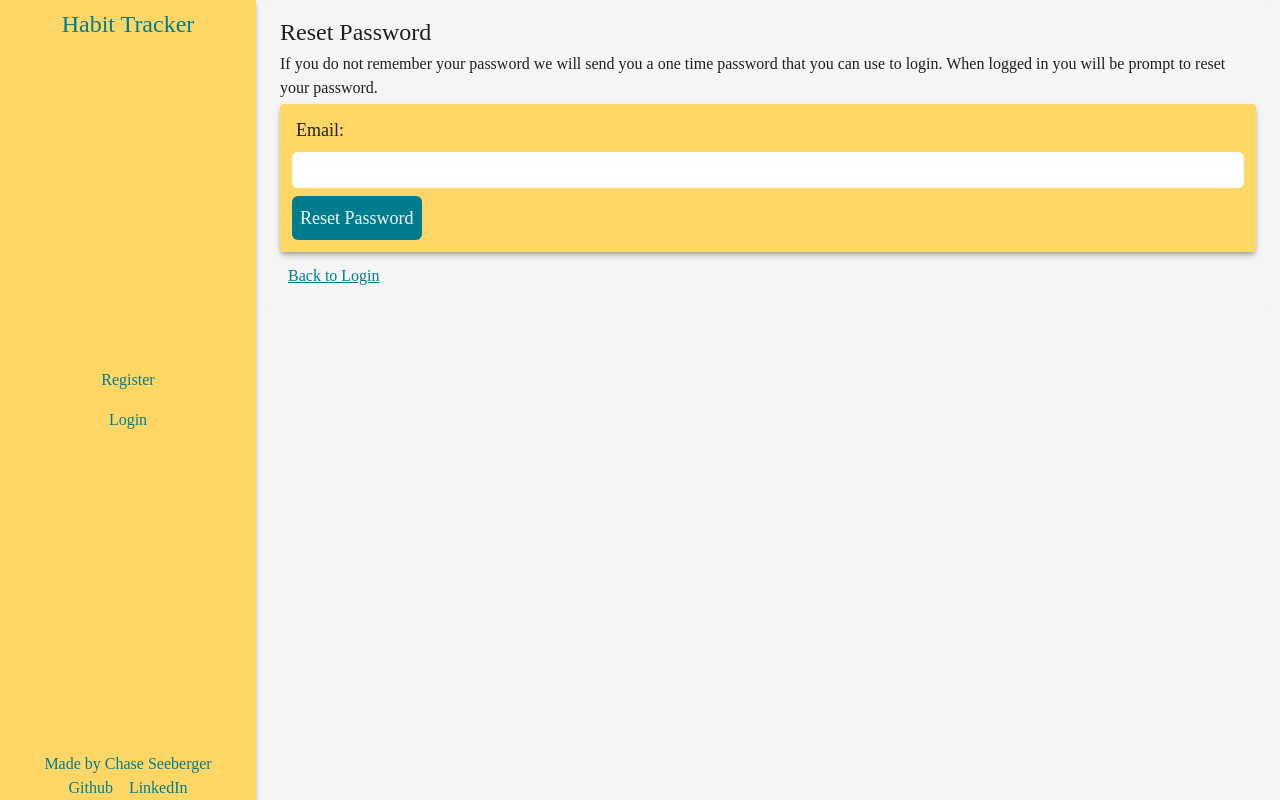
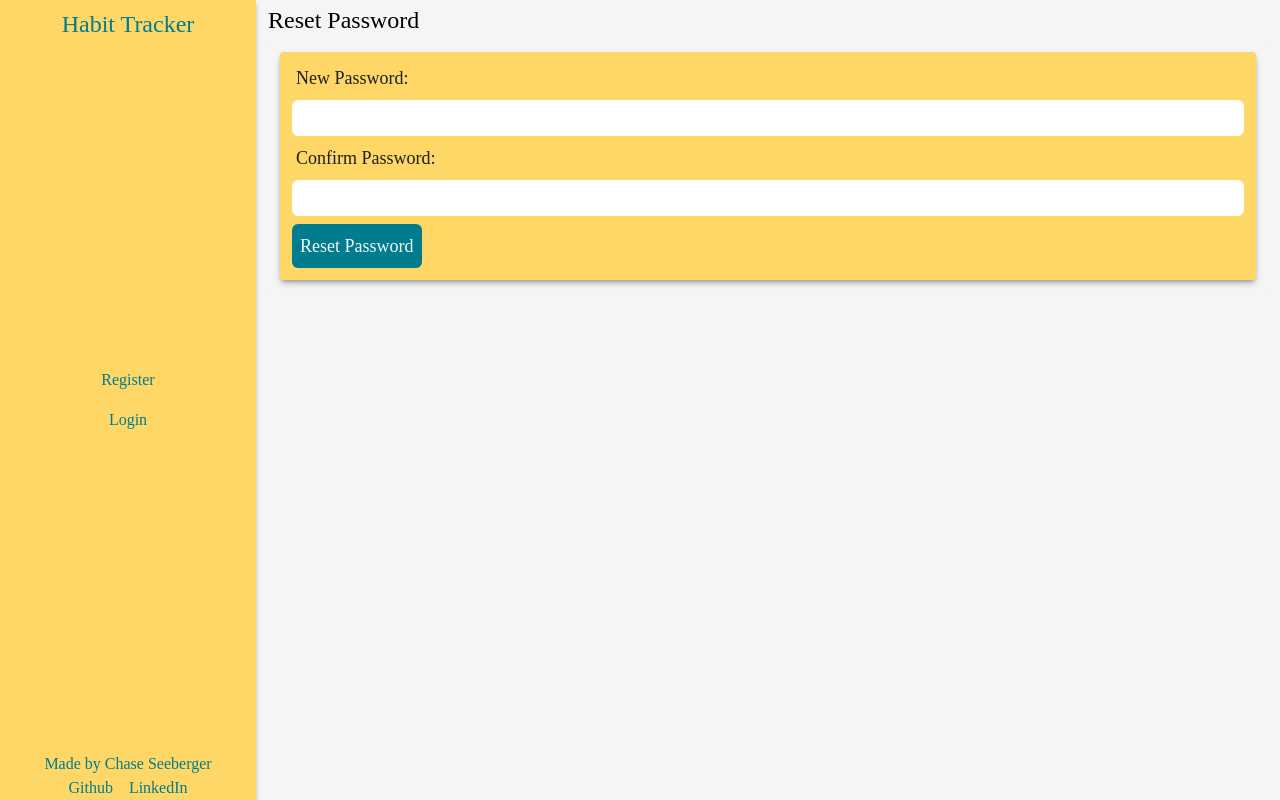
Before and after one commit to ChaseLee21/Habit-Tracker, a React (Vite) app in the folder client/: page /reset-password/1 in a window 1280 px wide. Built offline with nearby package versions, Linux system fonts and the light colour scheme; a web font is replaced by a local one.

Commit message:
feature: reset password component now checks for token in url and shows different form if token is there

```diff
--- a/client/src/components/screens/Reset Password/ResetPassword.jsx
+++ b/client/src/components/screens/Reset Password/ResetPassword.jsx
@@ -2,7 +2,8 @@ import { React, useEffect, useState } from "react";
 import { Link, useParams } from "react-router-dom";
 import ErrorAlert from "../../common/ErrorAlert";
 import SuccessAlert from "../../common/SuccessAlert";
-import { resetPassword } from "../../../util/axios";
+import { resetPassword, sendResetPasswordEmail } from "../../../util/axios";
+import { validatePassword } from "../../../util/helpers";
 
 function ResetPassword() {
     // Variables
@@ -10,10 +11,10 @@ function ResetPassword() {
     const [alert, setAlert] = useState('')
     const { token } = useParams()
 
-    async function handleResetPasswordSubmit (e) {
+    async function handleSendEmailSubmit (e) {
         e.preventDefault()
         const email = { email: document.getElementById('email').value }
-        const response = await resetPassword(email)
+        const response = await sendResetPasswordEmail(email)
         console.log(response);
         if (response.status === 404) {
             setError(response.data.message)
@@ -25,25 +26,52 @@ function ResetPassword() {
         }
     }
 
+    async function handleResetPasswordSubmit (e) {
+        e.preventDefault()
+        const newPassword = document.getElementById('newPassword').value
+        const confirmPassword = document.getElementById('confirmPassword').value
+        if (newPassword !== confirmPassword) {
+            setError('Passwords do not match')
+            return
+        }
+        if (!validatePassword(newPassword, confirmPassword)) {
+            setError('Password must be at least 8 characters long and contain at least one number, one uppercase letter, and one lowercase letter')
+            return
+        }
+        const response = await resetPassword(newPassword, token)
+    }
+
     useEffect(() => {
         if (token) {
-            console.log(token);
+            console.log('token found');
         }
     }, [token])
 
     return (
-        <section className='bg-colorBg text-colorText rounded p-2 m-1 h-fit'>
+        <div>
             <h2 className="text-2xl m-1">Reset Password</h2>
-            <p className="m-1">If you do not remember your password we will send you a one time password that you can use to login. When logged in you will be prompt to reset your password.</p>
             {error && <ErrorAlert message={error} handleCloseAlert={() => setError(null)}/>}
             {alert && <SuccessAlert message={alert} handleCloseAlert={() => setAlert(null)}/>}
-            <form className="flex flex-col m-1 p-2 bg-colorBgAlt rounded shadow-md shadow-colorShadow text-lg" onSubmit={handleResetPasswordSubmit}>
-                <label htmlFor="email" className="p-1 mx-1">Email:</label>
-                <input type="email" id="email" name="email" autoComplete='email' className="p-1 m-1 rounded-md" />
-                <button type="submit" className="bg-colorButtonBgAlt text-colorButtonTextAlt w-fit p-2 rounded-md m-1">Reset Password</button>
-            </form>
-            <p className="p-2 m-1"><Link to={'/login'} className='text-colorLink hover:text-colorLinkHover underline'>Back to Login</Link></p>
-        </section>
+            {!token && <section className='bg-colorBg text-colorText rounded p-2 m-1 h-fit'>
+                <p className="m-1">If you do not remember your password we will send you a one time password that you can use to login. When logged in you will be prompt to reset your password.</p>
+                <form className="flex flex-col m-1 p-2 bg-colorBgAlt rounded shadow-md shadow-colorShadow text-lg" onSubmit={handleSendEmailSubmit}>
+                    <label htmlFor="email" className="p-1 mx-1">Email:</label>
+                    <input type="email" id="email" name="email" autoComplete='email' className="p-1 m-1 rounded-md" />
+                    <button type="submit" className="bg-colorButtonBgAlt text-colorButtonTextAlt w-fit p-2 rounded-md m-1">Send Email</button>
+                </form>
+                <p className="p-2 m-1"><Link to={'/login'} className='text-colorLink hover:text-colorLinkHover underline'>Back to Login</Link></p>
+            </section>}
+            {token && <section className='bg-colorBg text-colorText rounded p-2 m-1 h-fit'>
+                <form className="flex flex-col m-1 p-2 bg-colorBgAlt rounded shadow-md shadow-colorShadow text-lg" onSubmit={handleResetPasswordSubmit}>
+                    <label htmlFor="newPassword" className="p-1 mx-1">New Password:</label>
+                    <input type="password" id="newPassword" name="newPassword" autoComplete='new-password' className="p-1 m-1 rounded-md" />
+                    <label htmlFor="confirmPassword" className="p-1 mx-1">Confirm Password:</label>
+                    <input type="password" id="confirmPassword" name="confirmPassword" className="p-1 m-1 rounded-md" />
+                    <button type="submit" className="bg-colorButtonBgAlt text-colorButtonTextAlt w-fit p-2 rounded-md m-1">Reset Password</button>
+                </form>
+            </section>}
+
+        </div>
     );
 }
 
```
